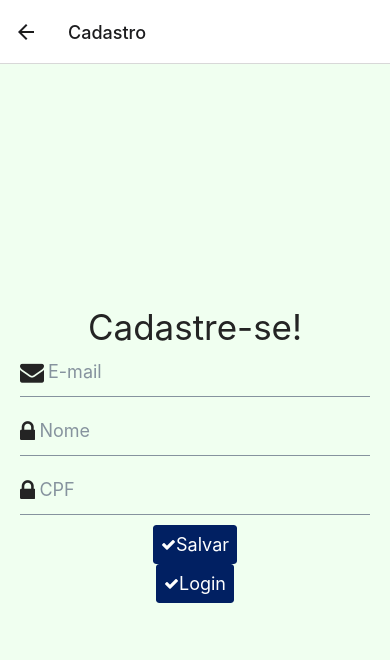
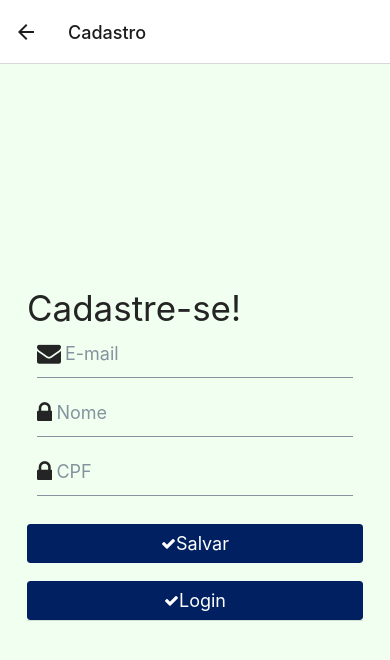
Before and after one commit to valencprado/react-tech-ecommerce, a React Native app: screen /Cadastro in a window 390 px wide. Shown: the top 660 px of the page. Built offline with nearby package versions, Linux system fonts and the light colour scheme.

Commit message:
feat: melhora na tela

```diff
--- a/screen/Cadastro.js
+++ b/screen/Cadastro.js
@@ -1,7 +1,7 @@
 import React,{ useState} from 'react';
 import {StyleSheet,View } from 'react-native';
 import Icon from 'react-native-vector-icons/FontAwesome';
-import { Button, CheckBox, Input, Text } from 'react-native-elements';
+import { Button, Divider, Input, Text } from 'react-native-elements';
 import styles from '../style/estilo';
 
 
@@ -26,6 +26,7 @@ export default function Cadastro({navigation}) {
       }
     return (
         <View style={[styles.container, specificStyle.specificContainer]}>
+          <Divider>
          <Text h2>Cadastre-se!</Text>
         <Input
           placeholder="E-mail"
@@ -47,7 +48,7 @@ export default function Cadastro({navigation}) {
           secureTextEntry={true}
           />
 
-
+        <br></br>
             <Button
                 icon={
                   <Icon
@@ -61,6 +62,7 @@ export default function Cadastro({navigation}) {
                 buttonStyle={specificStyle.button}
                 onPress={()=> salvar()}
                 />
+                <br></br>
               <Button
                 icon={
                   <Icon
@@ -75,6 +77,8 @@ export default function Cadastro({navigation}) {
                 onPress={()=> entrar()}
                 />
 
+
+                </Divider>
         </View>
 
 
--- a/screen/Login.js
+++ b/screen/Login.js
@@ -1,6 +1,6 @@
 import React, { useState } from 'react';
 import { StyleSheet, View } from 'react-native';
-import { Button, Input, Text } from 'react-native-elements';
+import { Button, Divider, Input, Text } from 'react-native-elements';
 import Icon from 'react-native-vector-icons/FontAwesome';
 import styles from '../style/estilo';
 
@@ -29,6 +29,7 @@ export default function Login({navigation}) {
 
   return (
     <View style={[styles.container, specificStyle.specificContainer]}>
+      <Divider>
 
       <Text h2>Login</Text>
       <Input
@@ -43,7 +44,7 @@ export default function Login({navigation}) {
         onChangeText={value => setPassword(value)}
         secureTextEntry={true}
         />
-
+      <br></br>
       <Button
         icon={
           <Icon
@@ -56,20 +57,20 @@ export default function Login({navigation}) {
           buttonStyle={specificStyle.button}
           onPress={() => entrar()}
           />
-
+          <br></br>
           <Button
             icon={
               <Icon
               name="user"
               size={15}
               color="white"
-
            />
               }
               title="Cadastrar"
               buttonStyle={specificStyle.button}
               onPress={() => Cadastro()}
               />
+  </Divider>
     </View>
   );
 }
@@ -82,7 +83,6 @@ const specificStyle =StyleSheet.create({
   },
   button:{
       width: "100%",
-      margintop:10,
       backgroundColor:"#33fee7"
   }
 })
```
Lines whose indentation alone changed are shown as unchanged.
